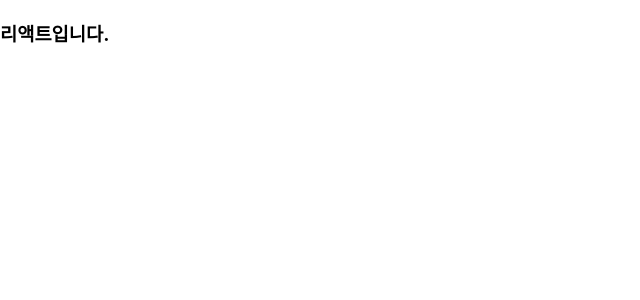
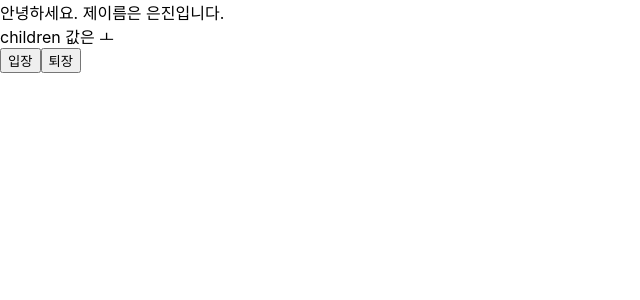
Before and after one commit to lun2ee/study, a React (Create React App) app in the folder gdsc/: page /studythree in a window 1280 px wide. Shown: the top 300 px of the page, without its empty margins (0-640 px from the left). Built offline with nearby package versions, Linux system fonts and the light colour scheme.

Commit message:
0326
event 를 공부하자

```diff
--- a/gdsc/package.json
+++ b/gdsc/package.json
@@ -8,6 +8,7 @@
     "@testing-library/user-event": "^13.2.1",
     "react": "^18.2.0",
     "react-dom": "^18.2.0",
+    "react-router-dom": "^6.22.3",
     "react-scripts": "5.0.1",
     "web-vitals": "^2.1.0"
   },
--- a/gdsc/src/App.js
+++ b/gdsc/src/App.js
@@ -1,8 +1,16 @@
-import React from 'react';
-import Example2 from './study/Example2';
+import { RouterProvider } from 'react-router-dom';
+// router 라이브러리 -- terminal: yarn add react-router-dom 으로 정의내림.
+import studyRouter from './router';
+import MyComponent from './study/MyComponent';
+import Say from './study/Say';
 
 const App = () => {
-  return <Example2 />;
+  return (
+    <>
+      <RouterProvider router={studyRouter} />
+      <Say></Say>
+    </>
+  );
 };
 
 export default App;
--- /dev/null
+++ b/gdsc/src/router.js
@@ -0,0 +1,38 @@
+import { createBrowserRouter } from 'react-router-dom';
+import { Suspense, lazy } from 'react';
+// import Example2 from './study/Example2';
+// import Example1 from './study/FirstExample';
+
+const Loading = <div>Loading...</div>;
+const Example1 = lazy(() => import('./study/FirstExample'));
+const Example2 = lazy(() => import('./study/Example2'));
+const Example3 = lazy(() => import('./study/MyComponent'));
+
+const studyRouter = createBrowserRouter([
+  {
+    path: 'studyone',
+    element: (
+      <Suspense fallback={Loading}>
+        <Example1 />
+      </Suspense>
+    ),
+  },
+  {
+    path: 'studytwo',
+    element: (
+      <Suspense fallback={Loading}>
+        <Example2 />
+      </Suspense>
+    ),
+  },
+  {
+    path: 'studythree',
+    element: (
+      <Suspense fallback={Loading}>
+        <Example3>ㅗ</Example3>
+      </Suspense>
+    ),
+  },
+]);
+
+export default studyRouter;
--- a/gdsc/src/study/FirstExample.js
+++ b/gdsc/src/study/FirstExample.js
@@ -1,7 +1,6 @@
-import './App.css';
 import { useState } from 'react';
 
-function App() {
+function Example1() {
   const [channame, setChanegename] = useState('리액트');
   // 상수를 변수처럼 쓰기 위해서 useState 사용
   const onchange = (e) => {
@@ -17,4 +16,4 @@ function App() {
   );
 }
 
-export default App;
+export default Example1;
--- /dev/null
+++ b/gdsc/src/study/MyComponent.js
@@ -0,0 +1,19 @@
+import React from 'react';
+
+const MyComponent = ({ name, children }) => {
+  //   const { name, children } = props;
+  return (
+    <div>
+      안녕하세요. 제이름은 {name}입니다.
+      {/* props */}
+      <br />
+      children 값은 {children}
+    </div>
+  );
+};
+
+MyComponent.defaultProps = {
+  name: '은진',
+};
+
+export default MyComponent;
--- /dev/null
+++ b/gdsc/src/study/Say.js
@@ -0,0 +1,26 @@
+import React, { useState } from 'react';
+
+const Say = () => {
+  const [message, setMessage] = useState('');
+
+  const onClickEnter = () => setMessage('안녕히가세요');
+  const onClickLeave = () => setMessage('안녕하세요');
+
+  //   화살표 함수
+  //   ()=>{return}
+  //   ----------------------
+  //   바로리턴
+  //   ()=>()
+  //   () =>
+
+  return (
+    <div>
+      <button onClick={() => onClickEnter()}>입장</button>
+      {/* 이벤트가 들어올때까지 기다려 */}
+      <button onClick={onClickLeave}>퇴장</button>
+      <h1>{message}</h1>
+    </div>
+  );
+};
+
+export default Say;
```
Also changed, not shown: 2 other files (tests, documents, lock files or other folders).
